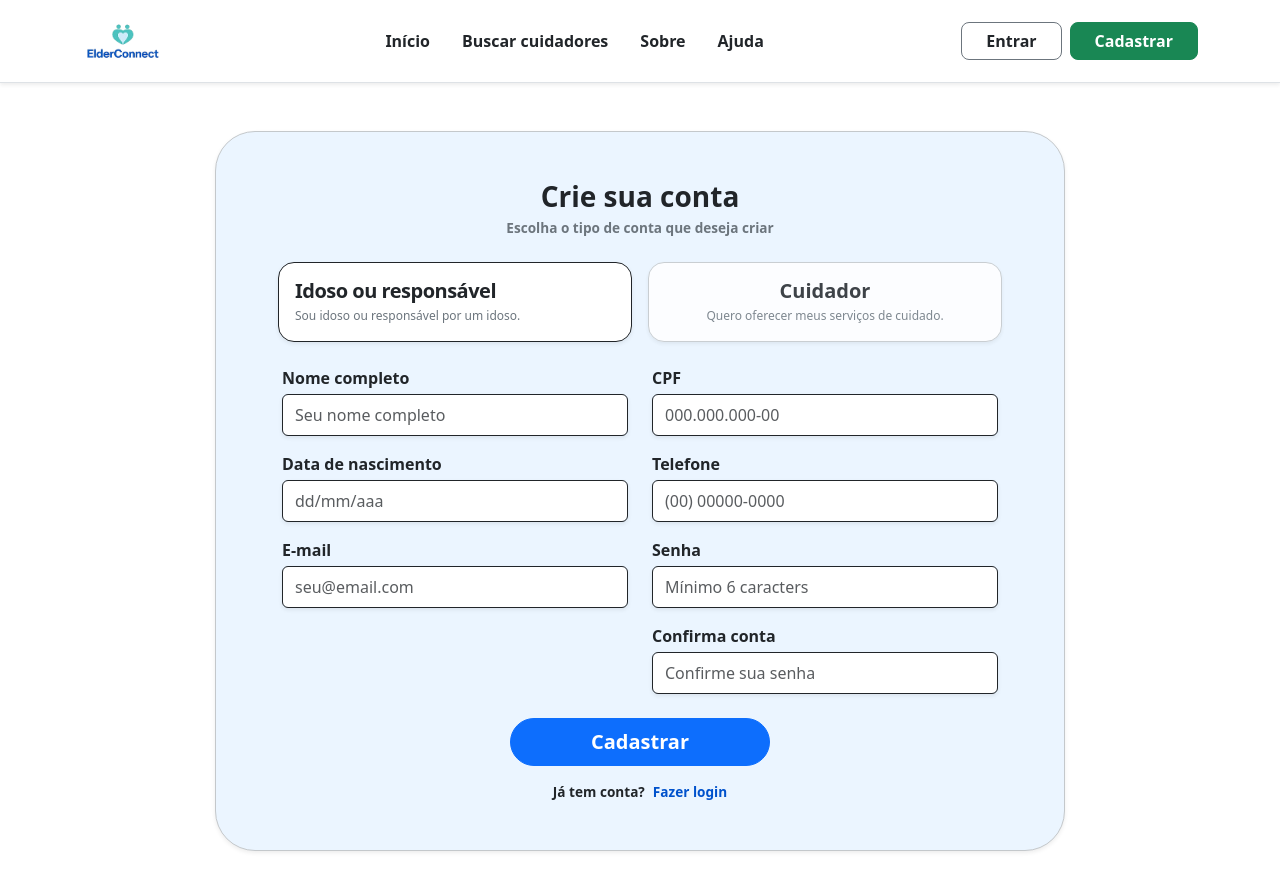
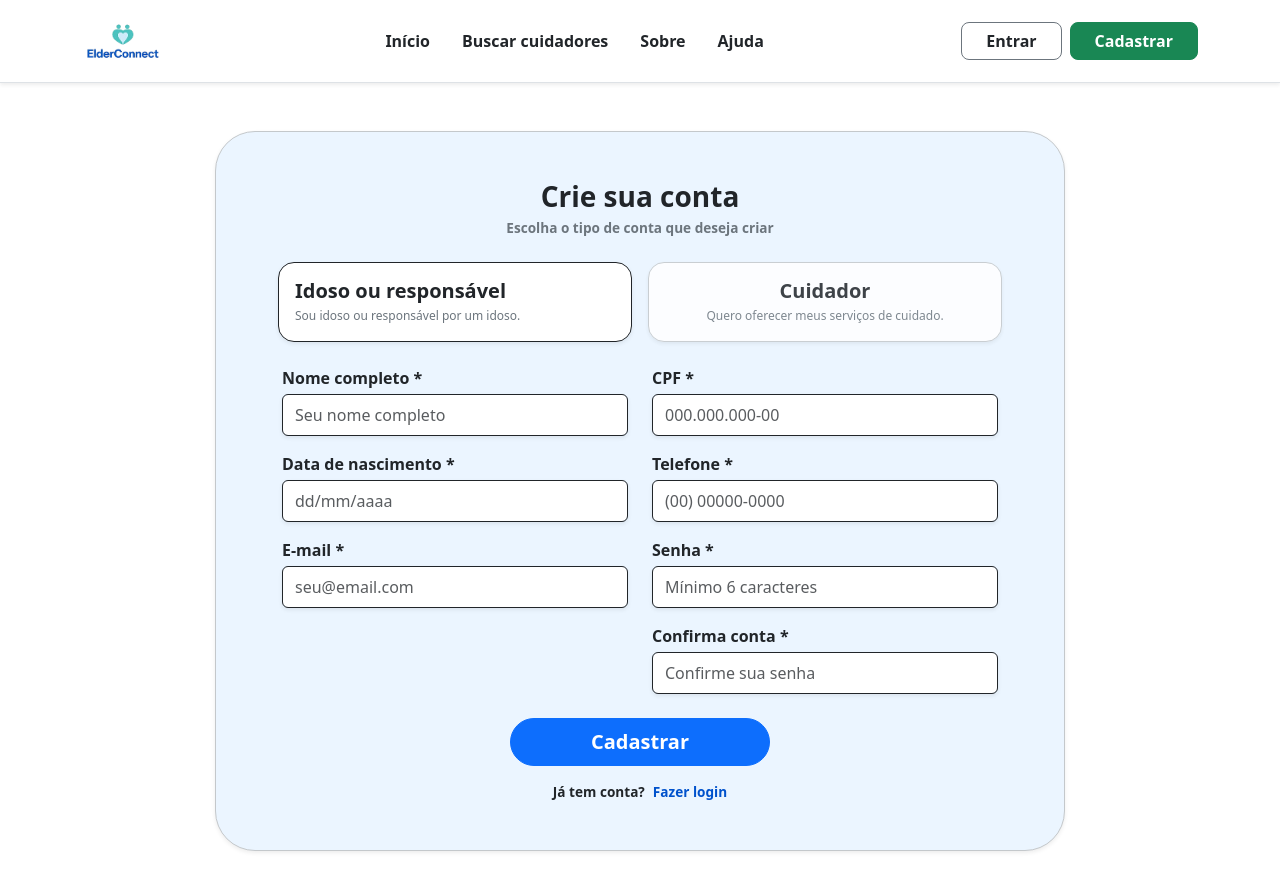
Before and after one commit to JoseAlfredo-afk/ElderConnect, an Angular app in the folder ElderConnect-Web/: page /account/sign-up in a window 1280 px wide. Shown: the top 890 px of the page. Built offline with nearby package versions, Linux system fonts and the light colour scheme.

Commit message:
feat: mockando a acao de logar e cadastrar para apresentação do pid

```diff
--- a/ElderConnect-Web/src/app/views/account/sign-in/sign-in.html
+++ b/ElderConnect-Web/src/app/views/account/sign-in/sign-in.html
@@ -1,41 +1,46 @@
-<div class="d-flex align-items-center justify-content-center" style="min-height: 85vh; background-color: #ffffff;">
+<div *ngIf="mostrarSucesso" class="alert alert-success d-flex align-items-center justify-content-center gap-2 border-0 shadow-sm py-2 mb-4 mx-auto rounded-pill text-success fw-bold animate__animated animate__fadeIn"
+     style="background-color: #d1e7dd; max-width: 340px; font-size: 0.9rem;">
+  <i class="bi bi-check-circle-fill"></i> Logado com sucesso!
+</div>
+<div class="d-flex align-items-center justify-content-center py-5" style="min-height: 90vh; background-color: #ffffff;">
 
   <div class="card border border-secondary-subtle p-5 shadow-sm text-center"
-       style="width: 100%; max-width: 500px; background-color: #ebf5ff; border-radius: 40px;">
+       style="width: 100%; max-width: 450px; background-color: #ebf5ff; border-radius: 40px;">
+
+    <div *ngIf="mostrarSucesso" class="alert alert-success d-flex align-items-center justify-content-center gap-2 border-0 shadow-sm py-2 mb-4 mx-auto rounded-pill text-success fw-bold"
+         style="background-color: #d1e7dd; max-width: 340px; font-size: 0.9rem;">
+      Logado com sucesso!
+    </div>
 
     <div class="mb-4">
       <img src="elderconnect.png" alt="ElderConnect" class="img-fluid bg-transparent p-0 border-0" style="max-height: 60px;">
     </div>
 
-    <h2 class="fw-bold fs-3 text-dark mb-4">Bem-vindo de volta!</h2>
+    <h2 class="fw-bold fs-3 text-dark mb-4">ElderConnect</h2>
 
-    <form>
+    <form (ngSubmit)="logar($event)">
+
       <div class="mb-3 text-start mx-auto" style="max-width: 340px;">
         <label for="email" class="form-label fw-bold text-dark mb-1">E-mail</label>
-        <input type="email" id="email" class="form-control shadow-sm border-dark py-2" placeholder="seu@email.com">
+        <input type="email" id="email" name="email" [(ngModel)]="emailInput" class="form-control shadow-sm border-dark py-2" placeholder="seu@email.com">
       </div>
 
-      <div class="mb-1 text-start mx-auto" style="max-width: 340px;">
+      <div class="mb-3 text-start mx-auto" style="max-width: 340px;">
         <label for="password" class="form-label fw-bold text-dark mb-1">Senha</label>
-        <input type="password" id="password" class="form-control shadow-sm border-dark py-2" placeholder="..........">
+        <input type="password" id="password" name="password" [(ngModel)]="senhaInput" class="form-control shadow-sm border-dark py-2" placeholder="Senha">
       </div>
 
-      <div class="text-end mb-4 mx-auto" style="max-width: 340px;">
-        <a routerLink="/recuperar-senha" class="text-decoration-none fw-semibold" style="font-size: 0.8rem; color: #0052cc;">
-          Esqueci minha senha
-        </a>
-      </div>
-
-      <div class="d-grid gap-2 mx-auto mb-3" style="max-width: 340px;">
-        <button type="submit" class="btn btn-primary btn-lg fw-bold rounded-pill py-2">
-          Entrar
-        </button>
-      </div>
+      <button type="submit" class="btn btn-primary btn-lg fw-bold rounded-pill py-2 w-100 mb-3">
+        Entrar
+      </button>
     </form>
 
-    <div class="d-flex justify-content-center gap-2" style="font-size: 0.85rem;">
-      <span class="text-dark fw-bold">Ainda não tem conta?</span>
-      <a routerLink="/account/sign-up" class="text-decoration-none fw-bold" style="color: #0052cc;">Criar conta</a>
+    <div class="d-flex flex-column gap-2 mt-2" style="font-size: 0.85rem;">
+      <a routerLink="/home" class="text-decoration-none fw-semibold text-secondary">Esqueci minha senha</a>
+      <div class="d-flex justify-content-center gap-2">
+        <span class="text-dark fw-bold">Não tem conta?</span>
+        <a routerLink="/account/sign-up" class="text-decoration-none fw-bold" style="color: #0052cc;">Criar conta</a>
+      </div>
     </div>
 
   </div>
--- a/ElderConnect-Web/src/app/views/account/sign-in/sign-in.ts
+++ b/ElderConnect-Web/src/app/views/account/sign-in/sign-in.ts
@@ -1,10 +1,35 @@
+// ... seus outros imports ...
+import { CommonModule } from '@angular/common'; // Garanta que o CommonModule está nos imports do @Component
 import { Component } from '@angular/core';
-import { RouterLink } from '@angular/router';
+import { FormsModule } from '@angular/forms';
+import { Router, RouterLink } from '@angular/router';
 
 @Component({
   selector: 'app-sign-in',
-  imports: [RouterLink],
+  standalone: true,
+  imports: [RouterLink, FormsModule, CommonModule],
   templateUrl: './sign-in.html',
   styleUrl: './sign-in.css'
 })
-export class SignIn { }
+export class SignIn {
+  emailInput: string = '';
+  senhaInput: string = '';
+  mostrarSucesso: boolean = false;
+
+  constructor(private router: Router) { }
+
+  logar(event: Event) {
+    event.preventDefault();
+
+    if (this.emailInput.trim() !== '' && this.senhaInput.trim() !== '') {
+      this.mostrarSucesso = true;
+
+      setTimeout(() => {
+        this.router.navigate(['/home']);
+      }, 2500);
+
+    } else {
+      alert('Por favor, preencha o e-mail e a senha de simulação.');
+    }
+  }
+}
--- a/ElderConnect-Web/src/app/views/account/sign-up/sign-up.html
+++ b/ElderConnect-Web/src/app/views/account/sign-up/sign-up.html
@@ -1,63 +1,80 @@
 <div class="d-flex align-items-center justify-content-center py-5" style="min-height: 90vh; background-color: #ffffff;">
-
+  <div *ngIf="mostrarSucesso" class="alert alert-success d-flex align-items-center justify-content-center gap-2 border-0 shadow-sm py-2 mb-4 mx-auto rounded-pill text-success fw-bold"
+     style="background-color: #d1e7dd; max-width: 400px; font-size: 0.9rem;">
+  <i class="bi bi-check-circle-fill"></i> Cadastrado com sucesso!
+</div>
   <div class="card border border-secondary-subtle p-5 shadow-sm text-center"
        style="width: 100%; max-width: 850px; background-color: #ebf5ff; border-radius: 40px;">
 
     <h2 class="fw-bold fs-3 text-dark mb-1">Crie sua conta</h2>
     <p class="text-secondary fw-semibold mb-4" style="font-size: 0.85rem;">Escolha o tipo de conta que deseja criar</p>
 
-    <form>
+    <form [formGroup]="cadastroForm" (ngSubmit)="submeter()">
+
       <div class="row g-3 mb-4 justify-content-center mx-auto" style="max-width: 740px;">
-
         <div class="col-12 col-md-6">
-          <div class="card p-3 border border-dark text-start bg-white h-100 rounded-4 shadow-sm cursor-pointer" style="cursor: pointer;">
-            <h4 class="fw-bold fs-5 text-dark mb-1" style="letter-spacing: -0.5px;">Idoso ou responsável</h4>
+          <div class="card p-3 border border-dark text-start bg-white h-100 rounded-4 shadow-sm" style="cursor: pointer;">
+            <h4 class="fw-bold fs-5 text-dark mb-1">Idoso ou responsável</h4>
             <p class="text-secondary m-0" style="font-size: 0.75rem;">Sou idoso ou responsável por um idoso.</p>
           </div>
         </div>
-
         <div class="col-12 col-md-6">
           <div class="card p-3 border border-secondary-subtle text-center bg-white h-100 rounded-4 shadow-sm text-secondary" style="opacity: 0.85; cursor: pointer;">
             <h4 class="fw-bold fs-5 text-dark mb-1">Cuidador</h4>
             <p class="text-secondary m-0" style="font-size: 0.75rem;">Quero oferecer meus serviços de cuidado.</p>
           </div>
         </div>
-
       </div>
 
       <div class="row g-4 text-start mx-auto mb-4" style="max-width: 740px;">
 
         <div class="col-12 col-md-6 d-flex flex-column gap-3">
           <div>
-            <label for="fullName" class="form-label fw-bold text-dark mb-1">Nome completo</label>
-            <input type="text" id="fullName" class="form-control shadow-sm border-dark py-2" placeholder="Seu nome completo">
+            <label class="form-label fw-bold text-dark mb-1">Nome completo *</label>
+            <input type="text" formControlName="nome" class="form-control shadow-sm border-dark py-2"
+                   [ngClass]="{'is-invalid': cadastroForm.get('nome')?.touched && cadastroForm.get('nome')?.invalid}" placeholder="Seu nome completo">
           </div>
+
           <div>
-            <label for="birthDate" class="form-label fw-bold text-dark mb-1">Data de nascimento</label>
-            <input type="text" id="birthDate" class="form-control shadow-sm border-dark py-2" placeholder="dd/mm/aaa">
+            <label class="form-label fw-bold text-dark mb-1">Data de nascimento *</label>
+            <input type="text" formControlName="dataNascimento" (input)="aplicarMascara($event, 'data')"
+                   class="form-control shadow-sm border-dark py-2"
+                   [ngClass]="{'is-invalid': cadastroForm.get('dataNascimento')?.touched && cadastroForm.get('dataNascimento')?.invalid}" placeholder="dd/mm/aaaa">
           </div>
+
           <div>
-            <label for="email" class="form-label fw-bold text-dark mb-1">E-mail</label>
-            <input type="email" id="email" class="form-control shadow-sm border-dark py-2" placeholder="seu@email.com">
+            <label class="form-label fw-bold text-dark mb-1">E-mail *</label>
+            <input type="email" formControlName="email" class="form-control shadow-sm border-dark py-2"
+                   [ngClass]="{'is-invalid': cadastroForm.get('email')?.touched && cadastroForm.get('email')?.invalid}" placeholder="seu@email.com">
+            <div class="invalid-feedback" style="font-size: 0.75rem;">Insira um e-mail válido.</div>
           </div>
         </div>
 
         <div class="col-12 col-md-6 d-flex flex-column gap-3">
           <div>
-            <label for="cpf" class="form-label fw-bold text-dark mb-1">CPF</label>
-            <input type="text" id="cpf" class="form-control shadow-sm border-dark py-2" placeholder="000.000.000-00">
+            <label class="form-label fw-bold text-dark mb-1">CPF *</label>
+            <input type="text" formControlName="cpf" (input)="aplicarMascara($event, 'cpf')"
+                   class="form-control shadow-sm border-dark py-2"
+                   [ngClass]="{'is-invalid': cadastroForm.get('cpf')?.touched && cadastroForm.get('cpf')?.invalid}" placeholder="000.000.000-00">
           </div>
+
           <div>
-            <label for="phone" class="form-label fw-bold text-dark mb-1">Telefone</label>
-            <input type="text" id="phone" class="form-control shadow-sm border-dark py-2" placeholder="(00) 00000-0000">
+            <label class="form-label fw-bold text-dark mb-1">Telefone *</label>
+            <input type="text" formControlName="telefone" (input)="aplicarMascara($event, 'telefone')"
+                   class="form-control shadow-sm border-dark py-2"
+                   [ngClass]="{'is-invalid': cadastroForm.get('telefone')?.touched && cadastroForm.get('telefone')?.invalid}" placeholder="(00) 00000-0000">
           </div>
+
           <div>
-            <label for="password" class="form-label fw-bold text-dark mb-1">Senha</label>
-            <input type="password" id="password" class="form-control shadow-sm border-dark py-2" placeholder="Mínimo 6 caracters">
+            <label class="form-label fw-bold text-dark mb-1">Senha *</label>
+            <input type="password" formControlName="senha" class="form-control shadow-sm border-dark py-2"
+                   [ngClass]="{'is-invalid': cadastroForm.get('senha')?.touched && cadastroForm.get('senha')?.invalid}" placeholder="Mínimo 6 caracteres">
           </div>
+
           <div>
-            <label for="confirmPassword" class="form-label fw-bold text-dark mb-1">Confirma conta</label>
-            <input type="password" id="confirmPassword" class="form-control shadow-sm border-dark py-2" placeholder="Confirme sua senha">
+            <label class="form-label fw-bold text-dark mb-1">Confirma conta *</label>
+            <input type="password" formControlName="confirmaSenha" class="form-control shadow-sm border-dark py-2"
+                   [ngClass]="{'is-invalid': cadastroForm.get('confirmaSenha')?.touched && cadastroForm.get('confirmaSenha')?.invalid}" placeholder="Confirme sua senha">
           </div>
         </div>
 
--- a/ElderConnect-Web/src/app/views/account/sign-up/sign-up.ts
+++ b/ElderConnect-Web/src/app/views/account/sign-up/sign-up.ts
@@ -1,11 +1,71 @@
 import { Component } from '@angular/core';
-import { RouterLink } from '@angular/router';
+import { RouterLink, Router } from '@angular/router';
+import { FormBuilder, FormGroup, Validators, ReactiveFormsModule } from '@angular/forms';
+import { CommonModule } from '@angular/common';
 
 @Component({
   selector: 'app-sign-up',
   standalone: true,
-  imports: [RouterLink],
+  imports: [RouterLink, ReactiveFormsModule, CommonModule],
   templateUrl: './sign-up.html',
   styleUrl: './sign-up.css'
 })
-export class SignUp { }
+export class SignUp {
+  cadastroForm: FormGroup;
+  mostrarSucesso: boolean = false;
+
+  constructor(private fb: FormBuilder, private router: Router) {
+    this.cadastroForm = this.fb.group({
+      nome: ['', [Validators.required, Validators.minLength(3)]],
+      dataNascimento: ['', [Validators.required]],
+      email: ['', [Validators.required, Validators.email]],
+      cpf: ['', [Validators.required]],
+      telefone: ['', [Validators.required]],
+      senha: ['', [Validators.required, Validators.minLength(6)]],
+      confirmaSenha: ['', [Validators.required]]
+    });
+  }
+
+  aplicarMascara(event: Event, tipo: string) {
+    const input = event.target as HTMLInputElement;
+    let valor = input.value.replace(/\D/g, '');
+
+    if (tipo === 'cpf') {
+      if (valor.length > 11) valor = valor.substring(0, 11);
+      valor = valor.replace(/(\d{3})(\d)/, '$1.$2');
+      valor = valor.replace(/(\d{3})(\d)/, '$1.$2');
+      valor = valor.replace(/(\d{3})(\d{1,2})$/, '$1-$2');
+    }
+
+    else if (tipo === 'data') {
+      if (valor.length > 8) valor = valor.substring(0, 8);
+      valor = valor.replace(/(\d{2})(\d)/, '$1/$2');
+      valor = valor.replace(/(\d{2})(\d{1,4})$/, '$1/$2');
+    }
+
+    else if (tipo === 'telefone') {
+      if (valor.length > 11) valor = valor.substring(0, 11);
+      valor = valor.replace(/^(\d{2})(\d)/g, '($1) $2');
+      valor = valor.replace(/(\d{5})(\d)/, '$1-$2');
+    }
+
+    input.value = valor;
+
+    this.cadastroForm.get(tipo === 'data' ? 'dataNascimento' : tipo)?.setValue(valor, { emitEvent: false });
+  }
+
+  submeter() {
+    if (this.cadastroForm.valid) {
+      console.log('Dados enviados para simulação (Mock):', this.cadastroForm.value);
+
+      this.mostrarSucesso = true; // Ativa a caixinha verde no HTML
+
+      setTimeout(() => {
+        this.router.navigate(['/account/sign-in']);
+      }, 2500);
+
+    } else {
+      this.cadastroForm.markAllAsTouched();
+    }
+  }
+}
```
Also changed, not shown: ElderConnect-Web/public/error-404.svg (deleted).
